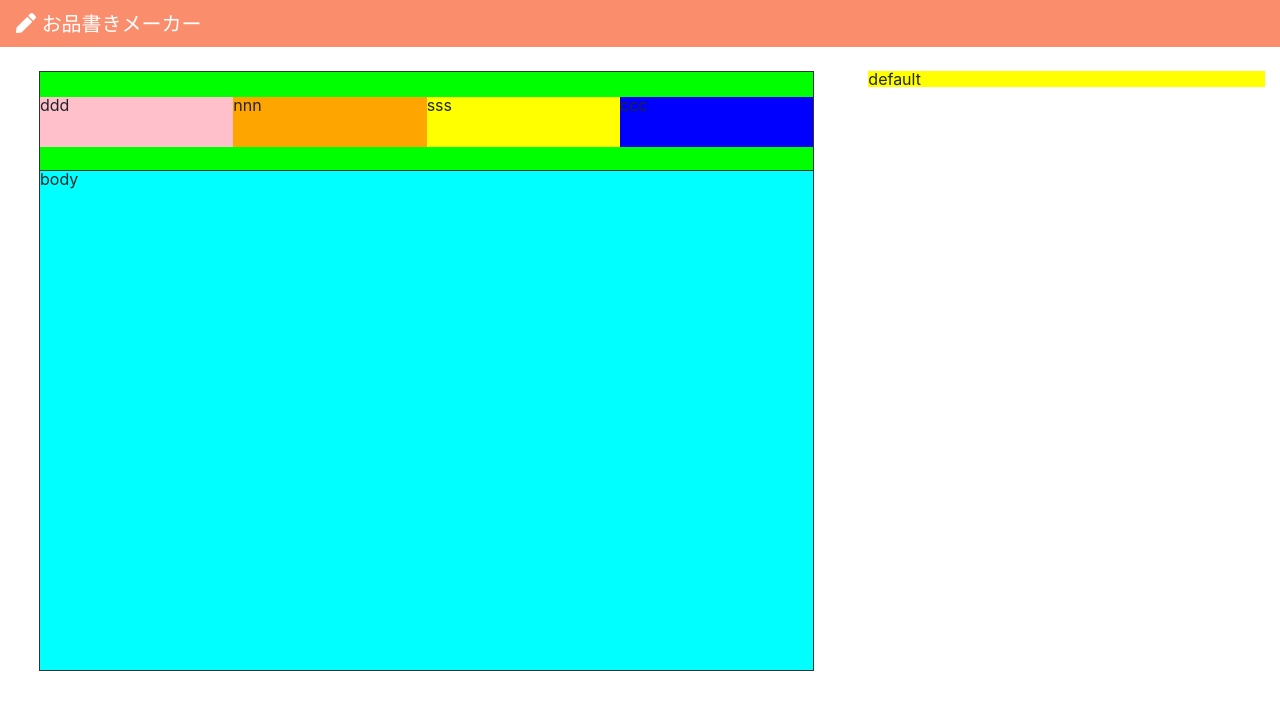
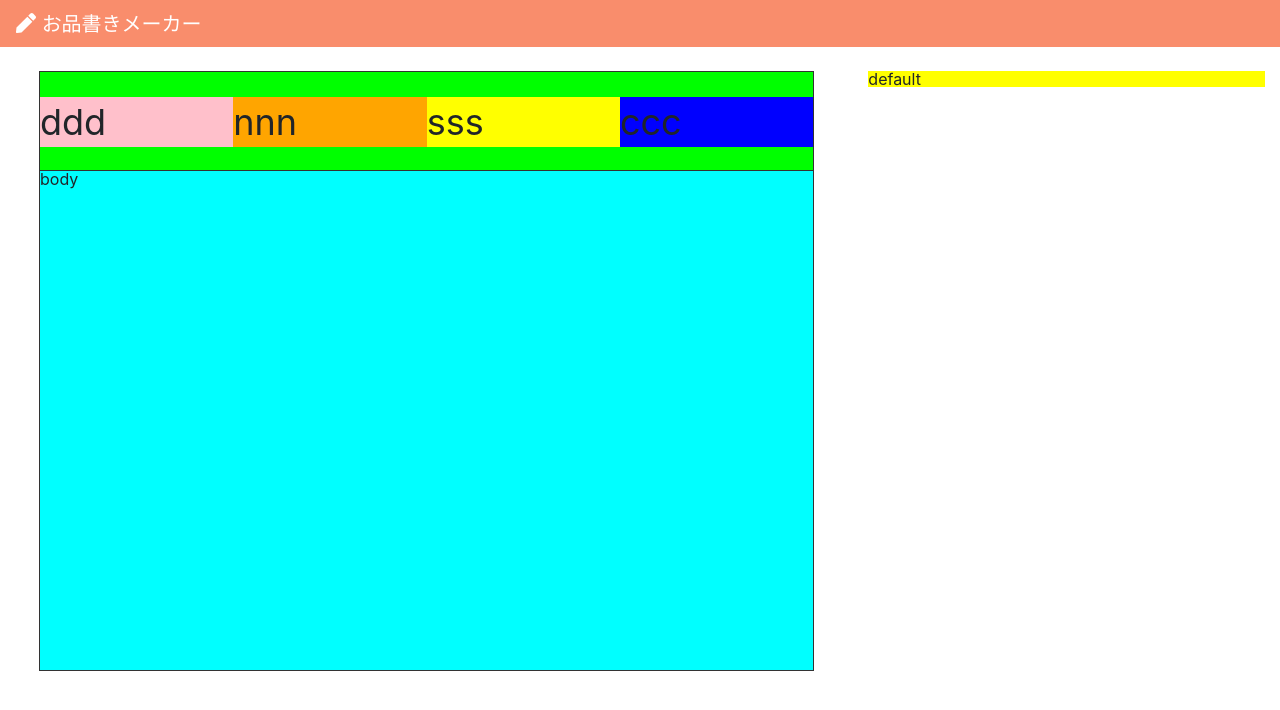
Before and after one commit to kyoruni/oshinagaki, a Vue app: page /edit in a window 1280 px wide. Shown: the top 710 px of the page. Built offline with nearby package versions, Linux system fonts and the light colour scheme.

Commit message:
:wrench: 文字サイズを大きく

```diff
--- a/src/views/Edit.vue
+++ b/src/views/Edit.vue
@@ -112,6 +112,8 @@ export default {
       height: 50px;
       margin-top: 25px;
       margin-bottom:25px;
+      line-height: 50px;
+      font-size: 36px;
       &--event-date {
         background: pink;
         width: 25%;
```
